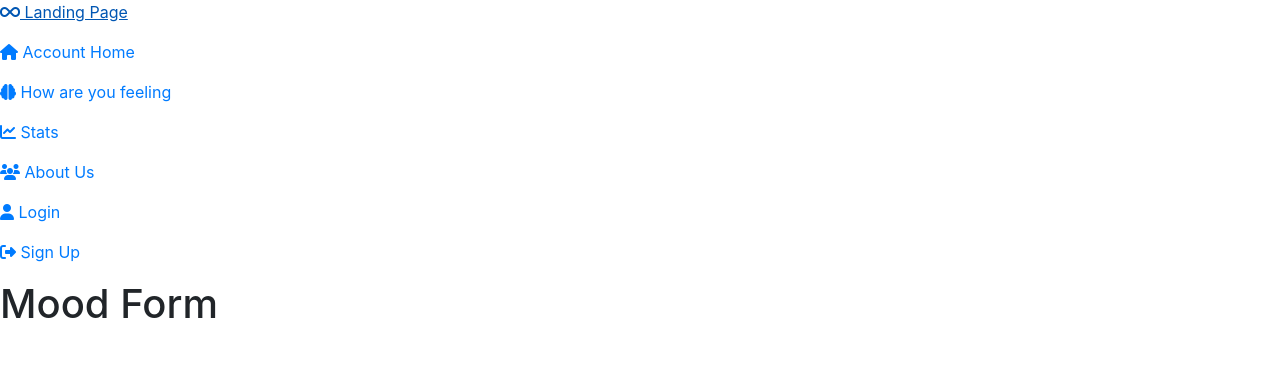
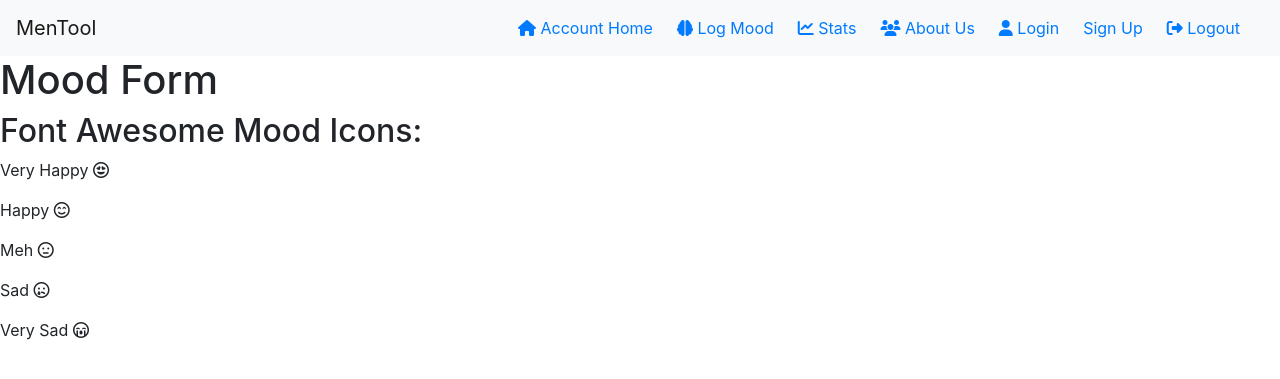
Before and after one commit to DanMorriss/MenTool, a Django app: page /mood/ in a window 1280 px wide. Shown: the top 379 px of the page. Run offline with Django 4.2, Linux system fonts and the light colour scheme; some libraries are stand-ins or nearby versions.

Commit message:
Add navbar

```diff
--- a/templates/base.html
+++ b/templates/base.html
@@ -22,14 +22,46 @@
 
 <body>
 
-    <!-- Links -->
-    <a href="{% url 'landing' %}"><p><i class="fa-solid fa-infinity"></i> Landing Page</p></a>
-    <a href="{% url 'home' %}"><p><i class="fa-solid fa-house"></i> Account Home</p></a>
-    <a href="{% url 'mood-form' %}"><p><i class="fa-solid fa-brain"></i> How are you feeling</p></a>
-    <a href="{% url 'stats' %}"><p><i class="fa-solid fa-chart-line"></i> Stats</p></a>
-    <a href="{% url 'about-us' %}"><p><i class="fa-solid fa-users"></i> About Us</p></a>
-    <a href="{% url 'login' %}"><p><i class="fa-solid fa-user"></i> Login</p></a>
-    <a href="{% url 'signup' %}"><p><i class="fa-solid fa-right-from-bracket"></i> Sign Up</p></a>
+    <!-- Navbar -->
+    <nav class="navbar navbar-expand-lg navbar-light bg-light">
+        <a class="navbar-brand" href="{% url 'landing' %}">MenTool</a>
+        <button class="navbar-toggler" type="button" data-toggle="collapse" data-target="#navbarText" aria-controls="navbarText" aria-expanded="false" aria-label="Toggle navigation">
+          <span class="navbar-toggler-icon"></span>
+        </button>
+        <div class="collapse navbar-collapse" id="navbarText">
+          <ul class="navbar-nav ml-auto">
+            <li class="nav-item pr-4 pt-2 pt-lg-0">
+                <a href="{% url 'home' %}"><i class="fa-solid fa-house"></i> Account Home</a>
+            </li>
+            <li class="nav-item pr-4 pt-2 pt-lg-0">
+                <a href="{% url 'mood-form' %}"><i class="fa-solid fa-brain"></i> Log Mood</a>
+            </li>
+            <li class="nav-item pr-4 pt-2 pt-lg-0">
+                <a href="{% url 'stats' %}"><i class="fa-solid fa-chart-line"></i> Stats</a>
+            </li>
+            <li class="nav-item pr-4 pt-2 pt-lg-0">
+                <a href="{% url 'about-us' %}"><i class="fa-solid fa-users"></i> About Us</a>
+            </li>
+            </li>
+            <li class="nav-item pr-4 pt-2 pt-lg-0">
+                <a href="{% url 'login' %}"><i class="fa-solid fa-user"></i> Login</a>
+            </li>
+            </li>
+            <li class="nav-item pr-4 pt-2 pt-lg-0">
+                <a href="{% url 'signup' %}">Sign Up</a>
+            </li>
+            <li class="nav-item pr-4 pt-2 pt-lg-0">
+                <a href="#"><i class="fa-solid fa-right-from-bracket"></i> Logout</a>
+            </li>
+          </ul>
+        </div>
+      </nav>
+
+
+
+
+
+
 
     {% block content %}
     {% endblock %}
--- a/tracker/templates/tracker/tracker_mood.html
+++ b/tracker/templates/tracker/tracker_mood.html
@@ -2,5 +2,15 @@
 {% block content %}
 
 <h1>Mood Form</h1>
+<h2>Font Awesome Mood Icons:</h2>
 
+<p>Very Happy <i class="fa-regular fa-face-grin-hearts"></i></p>
+
+<p>Happy <i class="fa-regular fa-face-smile-beam"></i></p>
+
+<p>Meh <i class="fa-regular fa-face-meh"></i></p>
+
+<p>Sad <i class="fa-regular fa-face-sad-tear"></i></p>
+
+<p>Very Sad <i class="fa-regular fa-face-sad-cry"></i></p>
 {% endblock %}
```
